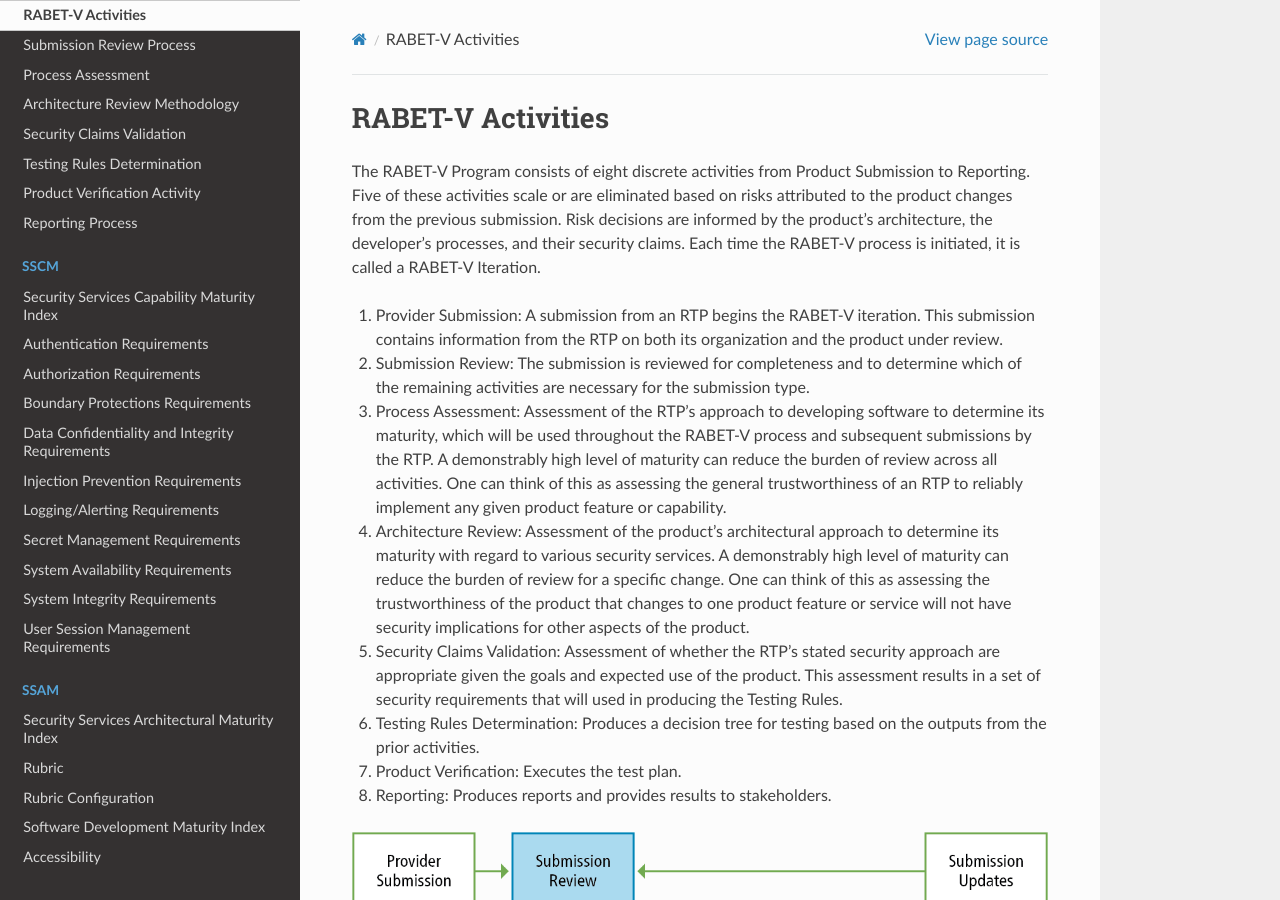
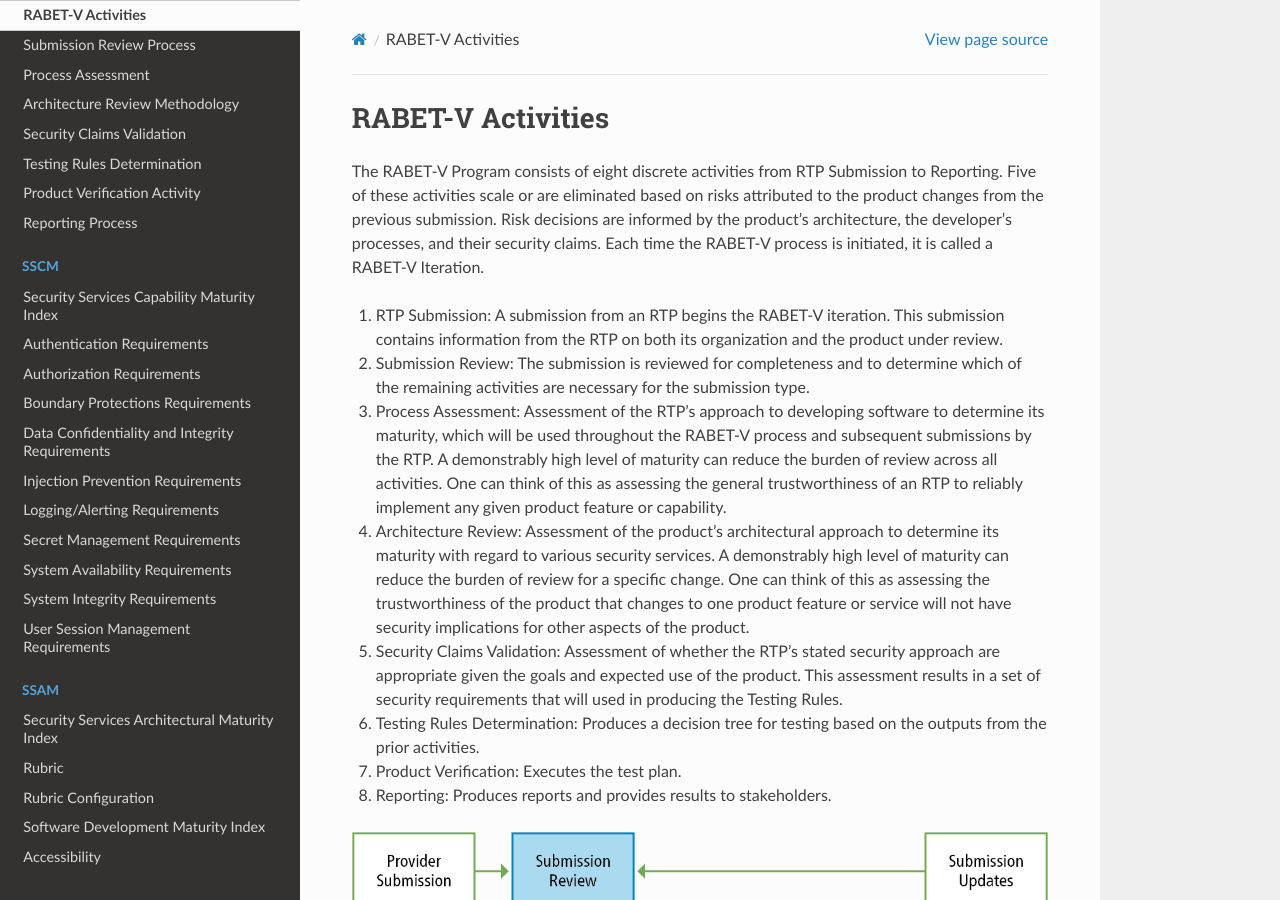
Before and after one commit to it-dept-cis/RABET-V-Pilot, a Sphinx documentation site: the page built from docs/source/Activities/README.md, in a window 1280 px wide and 900 px high. Built offline with Sphinx 7.4.7 and the Read the Docs theme 2.0.0, drawn with Linux system fonts in a browser that asks for light colours; pages that are not in the unit, such as notebooks, are missing from menus.

Commit message:
Update README.md
replaced "provider" with RTP"

```diff
--- a/docs/source/Activities/README.md
+++ b/docs/source/Activities/README.md
@@ -1,8 +1,8 @@
 # RABET-V Activities
 
-The RABET-V Program consists of eight discrete activities from Product Submission to Reporting. Five of these activities scale or are eliminated based on risks attributed to the product changes from the previous submission. Risk decisions are informed by the product’s architecture, the developer’s processes, and their security claims. Each time the RABET-V process is initiated, it is called a RABET-V Iteration.
+The RABET-V Program consists of eight discrete activities from RTP Submission to Reporting. Five of these activities scale or are eliminated based on risks attributed to the product changes from the previous submission. Risk decisions are informed by the product’s architecture, the developer’s processes, and their security claims. Each time the RABET-V process is initiated, it is called a RABET-V Iteration.
 
-1.  Provider Submission: A submission from an RTP begins the RABET-V iteration. This submission contains information from the RTP on both its organization and the product under review.
+1.  RTP Submission: A submission from an RTP begins the RABET-V iteration. This submission contains information from the RTP on both its organization and the product under review.
 
 1.  Submission Review: The submission is reviewed for completeness and to determine which of the remaining activities are necessary for the submission type.
 
```
